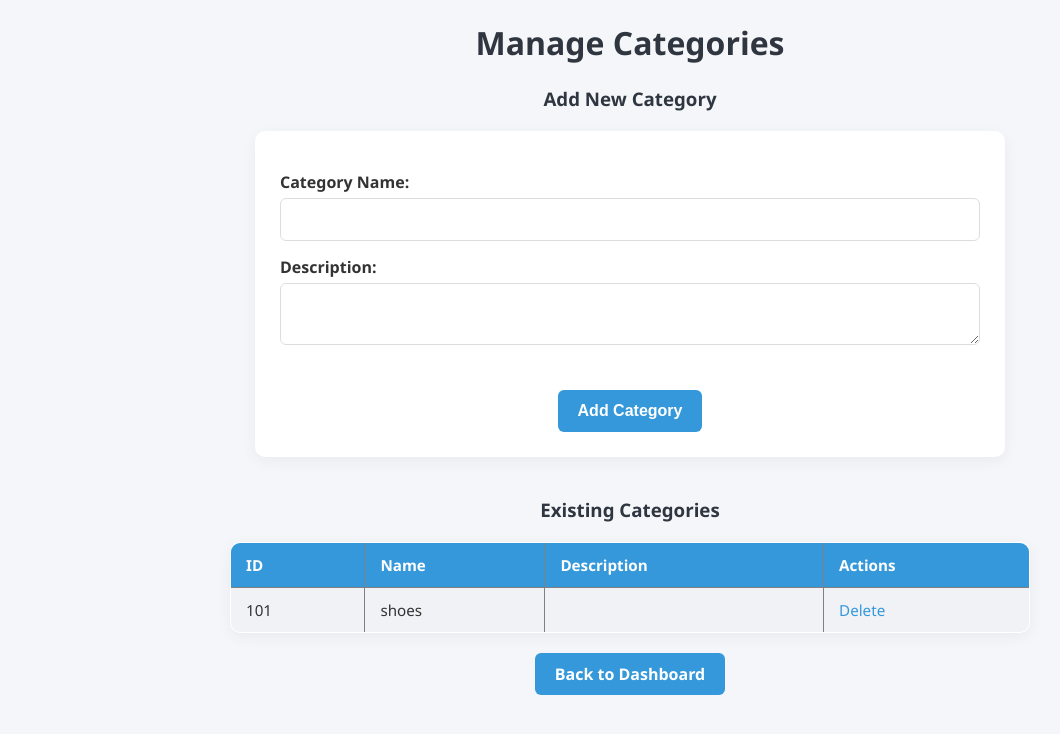
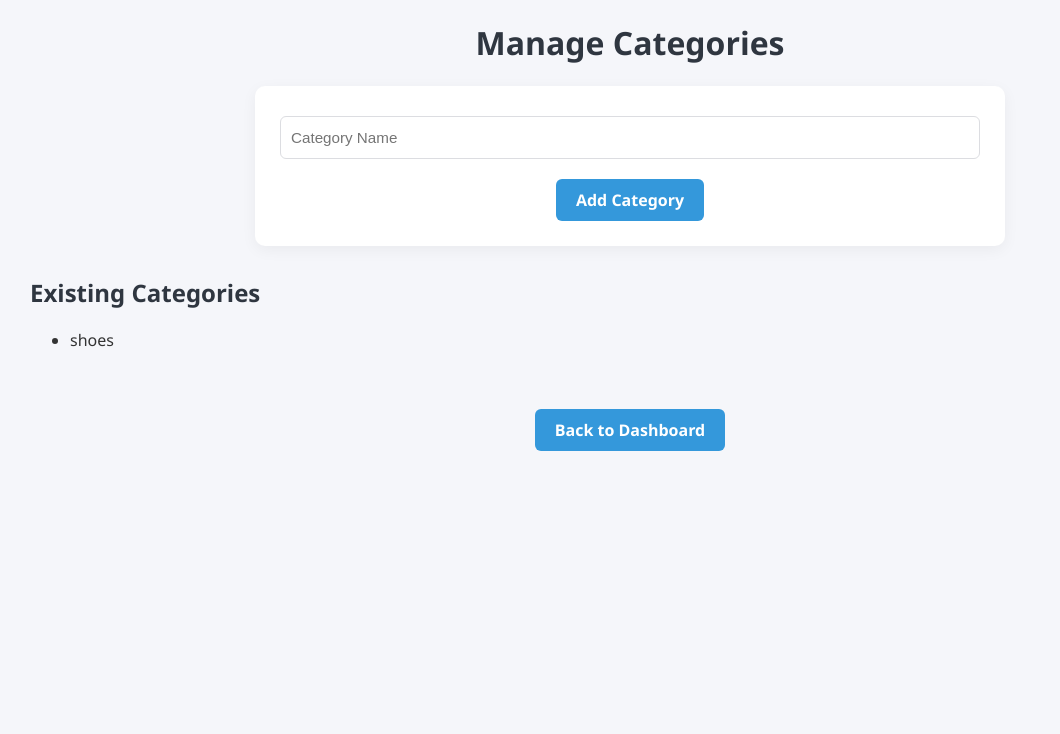
Before and after one commit to rhynaa/rayhana_db, a PHP site: page /manage_categories.php in a window 1280 px wide. Shown: the top 734 px of the page, without its empty margins (10-1070 px from the left). Run offline with PHP 8.4, Linux system fonts and the light colour scheme; data comes from the database, SQL or seed files in the repository; data that the repository does not hold is empty.

Commit message:
Simplify category management form
Removed description field from category management and updated the HTML structure.

```diff
--- a/manage_categories.php
+++ b/manage_categories.php
@@ -1,93 +1,43 @@
 <?php
 include 'database.php';
 
-if (isset($_POST['submit'])) {
+if(isset($_POST['submit'])){
     $name = $_POST['name'];
-    $description = $_POST['description'];
-
-    $stmt = $conn->prepare("INSERT INTO categories (name, description) VALUES (?, ?)");
-    $stmt->bind_param("ss", $name, $description);
-
-    if ($stmt->execute()) {
-        echo "<p>Category added successfully!</p>";
-    } else {
-        echo "<p>Error: " . $stmt->error . "</p>";
-    }
-
-    $stmt->close();
+    $stmt = $conn->prepare("INSERT INTO categories (name) VALUES (?)");
+    $stmt->bind_param("s", $name);
+    $stmt->execute();
 }
 
-if (isset($_GET['delete_id'])) {
-    $delete_id = $_GET['delete_id'];
-    $stmt = $conn->prepare("DELETE FROM categories WHERE id = ?");
-    $stmt->bind_param("i", $delete_id);
-
-    if ($stmt->execute()) {
-        echo "<p>Category deleted successfully!</p>";
-    } else {
-        echo "<p>Error deleting category: " . $stmt->error . "</p>";
-    }
-
-    $stmt->close();
-}
-
-$categories = [];
-$result = $conn->query("SELECT * FROM categories ORDER BY name ASC");
-if ($result->num_rows > 0) {
-    while ($row = $result->fetch_assoc()) {
-        $categories[] = $row;
-    }
-}
+$categories = $conn->query("SELECT * FROM categories");
 ?>
 
 <!DOCTYPE html>
 <html lang="en">
 <head>
-    <meta charset="UTF-8">
-    <meta name="viewport" content="width=device-width, initial-scale=1.0">
-    <title>Manage Categories</title>
-    <link rel="stylesheet" href="style.css">
+<meta charset="UTF-8">
+<title>Manage Categories</title>
+<link rel="stylesheet" href="style.css">
 </head>
 <body>
-    <div align="center">
-    <h1>Manage Categories</h1>
-</div>
-
-    <h3 style="text-align: center;">Add New Category</h3>
-    <form method="post" action="">
-        <label>Category Name:</label>
-        <input type="text" name="name" required>
-
-        <label>Description:</label>
-        <textarea name="description"></textarea>
-
-       <div style="text-align: center; margin-top: 20px;">
-    <button type="submit" class="btn btn-primary">Add Category</button>
-</div>
-
+<div class="container">
+    <h1 align="center">Manage Categories</h1>
+    <form method="post">
+        <input type="text" name="name" placeholder="Category Name" required>
+        <div class="button-container">
+            <a href="index.php" class="button">Add Category</a>
+        </div>
     </form>
 
-    <h3 style="text-align: center; margin-top: 40px;">Existing Categories</h3>
-    <table border="1" cellpadding="5" cellspacing="0">
-        <tr>
-            <th>ID</th>
-            <th>Name</th>
-            <th>Description</th>
-            <th>Actions</th>
-        </tr>
-        <?php foreach ($categories as $cat): ?>
-        <tr>
-            <td><?= $cat['id'] ?></td>
-            <td><?= htmlspecialchars($cat['name']) ?></td>
-            <td><?= htmlspecialchars($cat['description']) ?></td>
-            <td>
-                <a href="?delete_id=<?= $cat['id'] ?>" onclick="return confirm('Are you sure?')">Delete</a>
-            </td>
-        </tr>
-        <?php endforeach; ?>
-    </table>
+    <h2>Existing Categories</h2>
+    <ul>
+        <?php while($row = $categories->fetch_assoc()): ?>
+            <li><?= htmlspecialchars($row['name']) ?></li>
+        <?php endwhile; ?>
+    </ul>
+    <br>
     <div class="button-container">
             <a href="index.php" class="button">Back to Dashboard</a>
         </div>
+</div>
 </body>
 </html>
```
